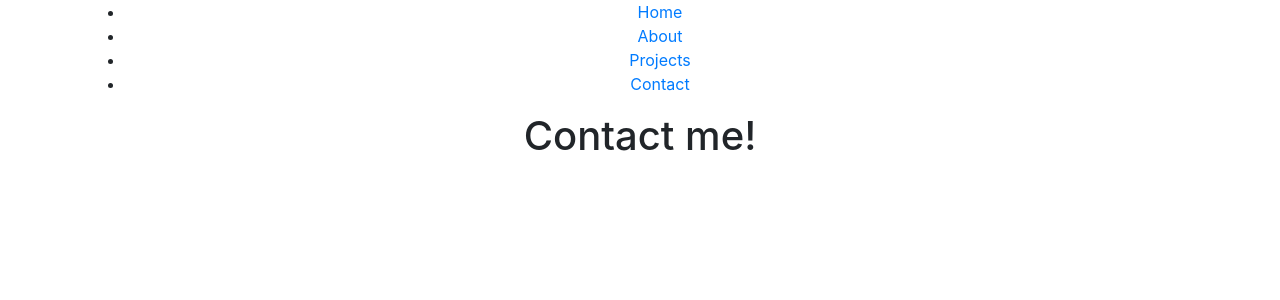
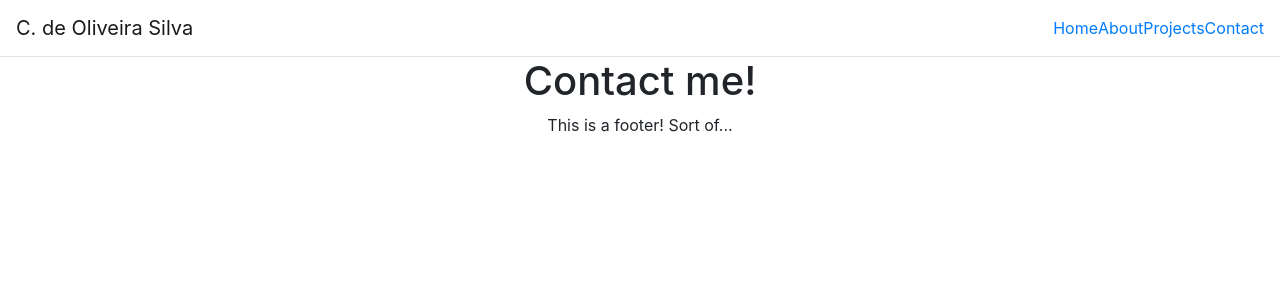
Before and after one commit to cdeoliveirasilva/olivebranch, a React (Create React App) app: page /contact in a window 1280 px wide. Shown: the top 300 px of the page. Built offline with nearby package versions, Linux system fonts and the light colour scheme.

Commit message:
Delete Navigation, add Bootstrap Navbar, Links, pages, etc.

```diff
--- a/src/App.js
+++ b/src/App.js
@@ -1,25 +1,53 @@
 import React from "react";
 import logo from "./logo.svg";
 import "./App.css";
-import Home from "./Home";
-import About from "./About";
-import Projects from "./Projects";
-import Contact from "./Contact";
-import Navbar from "./Navbar";
-import { Route, Link } from "react-router-dom";
+import Home from "./pages/Home";
+import About from "./pages/About";
+import Projects from "./pages/Projects";
+import Contact from "./pages/Contact";
+import Navbar from "react-bootstrap/Navbar";
+import { BrowserRouter as Router, Route, Link } from "react-router-dom";
 import Container from "react-bootstrap/Container";
+import NavbarBrand from "react-bootstrap/NavbarBrand";
+import Nav from "react-bootstrap/Nav";
+import Footer from "./pages/Footer";
 
 function App() {
   return (
-    <Container>
     <div className="App">
-        <Navbar />
+      <Router>
+        <Container className="p-0" fluid={true}>
+          <Navbar className="border-bottom" bg="transparent" expand="lg">
+            <NavbarBrand>C. de Oliveira Silva</NavbarBrand>
+
+            <Navbar.Toggle className="border-0" aria-controls="navbar-toggle" />
+            <Navbar.Collapse id="navbar-toggle">
+              <Nav className="ml-auto">
+                <Link classname="nav-link" to="/">
+                  Home
+                </Link>
+                <Link classname="nav-link" to="/about">
+                  About
+                </Link>
+                <Link classname="nav-link" to="/projects">
+                  Projects
+                </Link>
+                <Link classname="nav-link" to="/contact">
+                  Contact
+                </Link>
+              </Nav>
+            </Navbar.Collapse>
+          </Navbar>
+
           <Route exact path="/" component={Home} />
           <Route exact path="/about" component={About} />
           <Route exact path="/projects" component={Projects} />
           <Route exact path="/contact" component={Contact} />
+
+          <Footer />
+        </Container>
+      </Router>
     </div>
-    </Container>
   );
 }
 
--- a/src/Navbar.js
+++ /dev/null
@@ -1,23 +0,0 @@
-import React from "react";
-import { Link } from "react-router-dom";
-
-function Navbar() {
-  return (
-    <ul>
-      <li>
-        <Link to="/">Home</Link>
-      </li>
-      <li>
-        <Link to="/about">About</Link>
-      </li>
-      <li>
-        <Link to="/projects">Projects</Link>
-      </li>
-      <li>
-        <Link to="/contact">Contact</Link>
-      </li>
-    </ul>
-  );
-}
-
-export default Navbar;
--- a/src/index.js
+++ b/src/index.js
@@ -3,13 +3,12 @@ import ReactDOM from "react-dom";
 import "./index.css";
 import App from "./App";
 import * as serviceWorker from "./serviceWorker";
-import { BrowserRouter } from "react-router-dom";
+
 import "bootstrap/dist/css/bootstrap.css";
 
 ReactDOM.render(
-  <BrowserRouter>
-    <App />
-  </BrowserRouter>,
+  <App />,
+
   document.getElementById("root")
 );
 
--- /dev/null
+++ b/src/pages/Footer.js
@@ -0,0 +1,11 @@
+import React from "react";
+
+function Footer() {
+  return (
+    <footer>
+      <p>This is a footer! Sort of...</p>
+    </footer>
+  );
+}
+
+export default Footer;
```
Also changed, not shown: src/pages/About.js (renamed from src/About.js), src/pages/Contact.js (renamed from src/Contact.js), src/pages/Home.js (renamed from src/Home.js), src/pages/Projects.js (renamed from src/Projects.js). Lines whose indentation alone changed are shown as unchanged.
